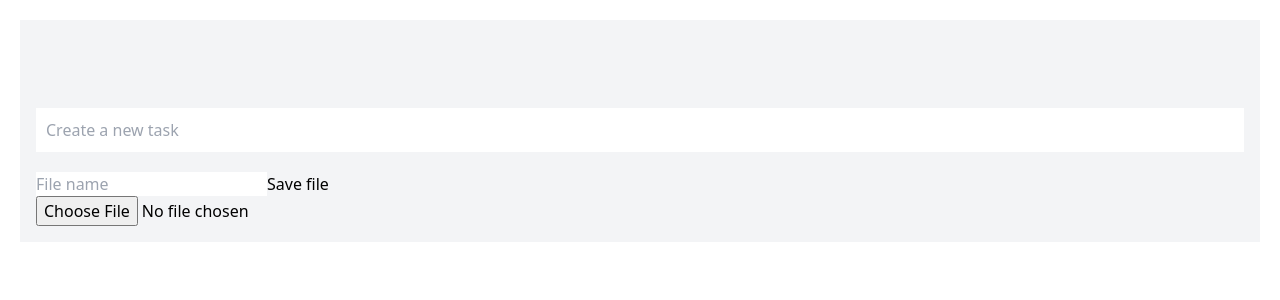
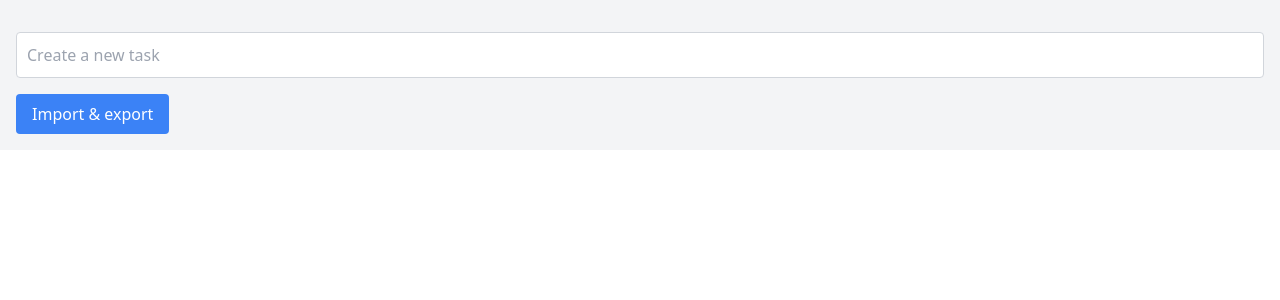
Before and after one commit to stwaldo/svelte-todoapp, a Svelte app: page / in a window 1280 px wide. Shown: the top 300 px of the page. Built offline with nearby package versions, Linux system fonts and the light colour scheme.

Commit message:
#7: Add button component (oops) Extending Tailwind Styling file upload Adding Iconify icon library

```diff
--- a/package.json
+++ b/package.json
@@ -10,6 +10,7 @@
     "check": "svelte-check --tsconfig ./tsconfig.json"
   },
   "devDependencies": {
+    "@iconify/svelte": "^3.1.4",
     "@sveltejs/vite-plugin-svelte": "^2.4.2",
     "@tsconfig/svelte": "^5.0.0",
     "autoprefixer": "^10.4.14",
--- a/src/App.svelte
+++ b/src/App.svelte
@@ -52,6 +52,10 @@
     on:titleChange={saveToLocalStorage}
     on:completedChange={saveToLocalStorage}
   />
-  <TodoItemCreate bind:items on:create={saveToLocalStorage} />
-  <TaskFileIo bind:items />
+  <div class="mt-4">
+    <TodoItemCreate bind:items on:create={saveToLocalStorage} />
+  </div>
+  <div class="mt-4">
+    <TaskFileIo bind:items />
+  </div>
 </div>
--- a/src/app.css
+++ b/src/app.css
@@ -2,6 +2,14 @@
 @tailwind components;
 @tailwind utilities;
 
-body {
-    margin: 20px;
+input[type="text"] {
+  @apply border-1 border-gray-300 p-2 rounded;
 }
+
+input[type="file"] {
+  display: none;
+}
+
+.file-input {
+  @apply bg-blue-700 text-white px-4 py-2 rounded;
+}
--- a/src/components/file/TaskFileIo.svelte
+++ b/src/components/file/TaskFileIo.svelte
@@ -1,10 +1,12 @@
 <script lang="ts">
   import type { Task } from "../../model";
+  import Button from "../util/modal/Button.svelte";
 
   export let items: Task[] = [];
   let fileName: string = "";
 
   let importFiles: FileList;
+  let visible = false;
 
   function save() {
     const string = JSON.stringify(items);
@@ -30,20 +32,29 @@
     reader.readAsText(files[0]);
   }
 
+  function toggleVisibility() {
+    visible = !visible;
+  }
+
   $: onFilesChanged(importFiles);
 </script>
 
-<div>
-  <input type="text" placeholder="File name" bind:value={fileName} /><button
-    on:click={save}>Save file</button
-  >
-  <input type="file" bind:files={importFiles} />
-</div>
+<Button on:click={toggleVisibility}>Import & export</Button>
+
+{#if visible}
+  <div class="bg-white p-4">
+    <input type="text" placeholder="File name" bind:value={fileName} />
+    <Button on:click={save}>Save file</Button>
+    <div>
+      <label class="file-input">
+        <input type="file" bind:files={importFiles} />
+        Upload a file
+      </label>
+    </div>
+  </div>
+{/if}
 
 <style>
-  input[type="file"] {
-    display: block;
-  }
   div {
     margin-top: 20px;
   }
--- a/src/components/item/TodoItemActions.svelte
+++ b/src/components/item/TodoItemActions.svelte
@@ -1,5 +1,6 @@
 <script lang="ts">
   import { createEventDispatcher } from "svelte";
+  import Icon from "@iconify/svelte";
 
   const dispatch = createEventDispatcher();
 
@@ -22,8 +23,12 @@
 
 <div>
   <input type="checkbox" bind:checked={completed} />
-  <button on:click={onEdit}>Edit</button>
-  <button on:click={onDelete}>Delete</button>
+  <button on:click={onEdit}>
+    <Icon icon="material-symbols:edit" height={24} />
+  </button>
+  <button on:click={onDelete}>
+    <Icon icon="material-symbols:delete-outline" height={24} />
+  </button>
 </div>
 
 <style>
@@ -33,6 +38,7 @@
   }
   div {
     display: flex;
+    align-items: center;
     gap: 10px;
   }
 </style>
--- a/src/components/item/TodoItemCreate.svelte
+++ b/src/components/item/TodoItemCreate.svelte
@@ -35,7 +35,6 @@
 
 <style>
   input {
-    margin-top: 40px;
     padding: 10px;
     width: 100%;
     box-sizing: border-box;
--- a/src/components/item/TodoItems.svelte
+++ b/src/components/item/TodoItems.svelte
@@ -27,6 +27,7 @@
 
 <div class="flex gap-8 flex-col">
   {#each lists as list}
+    {#if list.length > 0}
       <div class="flex gap-2 flex-col">
         {#each list as item (item.id)}
           <TodoItem
@@ -38,5 +39,6 @@
           />
         {/each}
       </div>
+    {/if}
   {/each}
 </div>
--- a/src/components/modal/EditTaskModal.svelte
+++ b/src/components/modal/EditTaskModal.svelte
@@ -2,6 +2,7 @@
   import { createEventDispatcher } from "svelte";
   import type { Task } from "../../model";
   import Modal from "../util/modal/Modal.svelte";
+  import Button from "../util/modal/Button.svelte";
   const dispatch = createEventDispatcher();
 
   export let visible = false;
@@ -18,8 +19,14 @@
 </script>
 
 <Modal bind:visible>
-  <h1>Edit task</h1>
-  <input type="text" bind:value={data.title} />
-  <button on:click={save}>Save</button>
-  <button on:click={close}>Close</button>
+  <h2 class="text-3xl font-bold">Edit task</h2>
+  <input
+    class="rounded border-2 border-gray-200 p-2 w-full mt-4"
+    type="text"
+    bind:value={data.title}
+  />
+  <div class="flex justify-end gap-2 mt-4">
+    <Button color="blue" on:click={save}>Save</Button>
+    <Button color="red" on:click={close}>Close</Button>
+  </div>
 </Modal>
--- /dev/null
+++ b/src/components/util/modal/Button.svelte
@@ -0,0 +1,16 @@
+<script lang="ts">
+  export let color: string = "blue";
+
+  const COLORS: Record<string, string> = {
+    blue: "bg-blue-500 hover:bg-blue-600",
+    red: "bg-red-500 hover:bg-red-600",
+  };
+
+  function getColor(color: string) {
+    return COLORS[color] ?? COLORS["blue"];
+  }
+</script>
+
+<button class="{getColor(color)} px-4 py-2 rounded text-white" on:click
+  ><slot /></button
+>
--- a/src/components/util/modal/Modal.svelte
+++ b/src/components/util/modal/Modal.svelte
@@ -31,6 +31,7 @@
   }
 
   .modal {
+    @apply rounded-xl;
     background-color: #fefefe;
     margin: 15% auto;
     padding: 20px;
--- a/tailwind.config.js
+++ b/tailwind.config.js
@@ -2,7 +2,11 @@
 export default {
   content: ["./src/**/*.{js,ts,svelte}"],
   theme: {
-    extend: {},
+    extend: {
+      borderWidth: {
+        1: "1px",
+      },
+    },
   },
   plugins: [],
 };
```
Also changed, not shown: 1 other file (tests, documents, lock files or other folders). Lines whose indentation alone changed are shown as unchanged.
